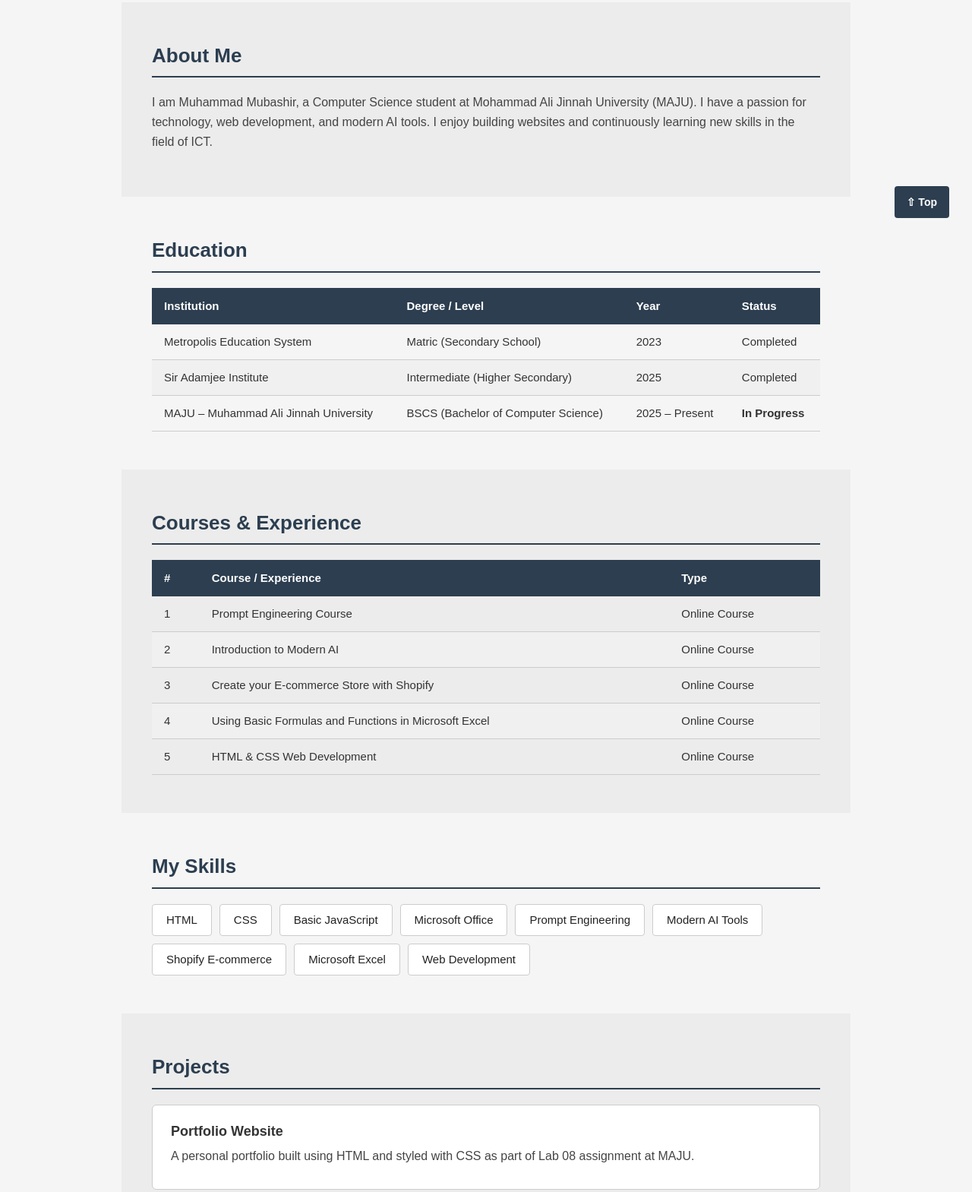
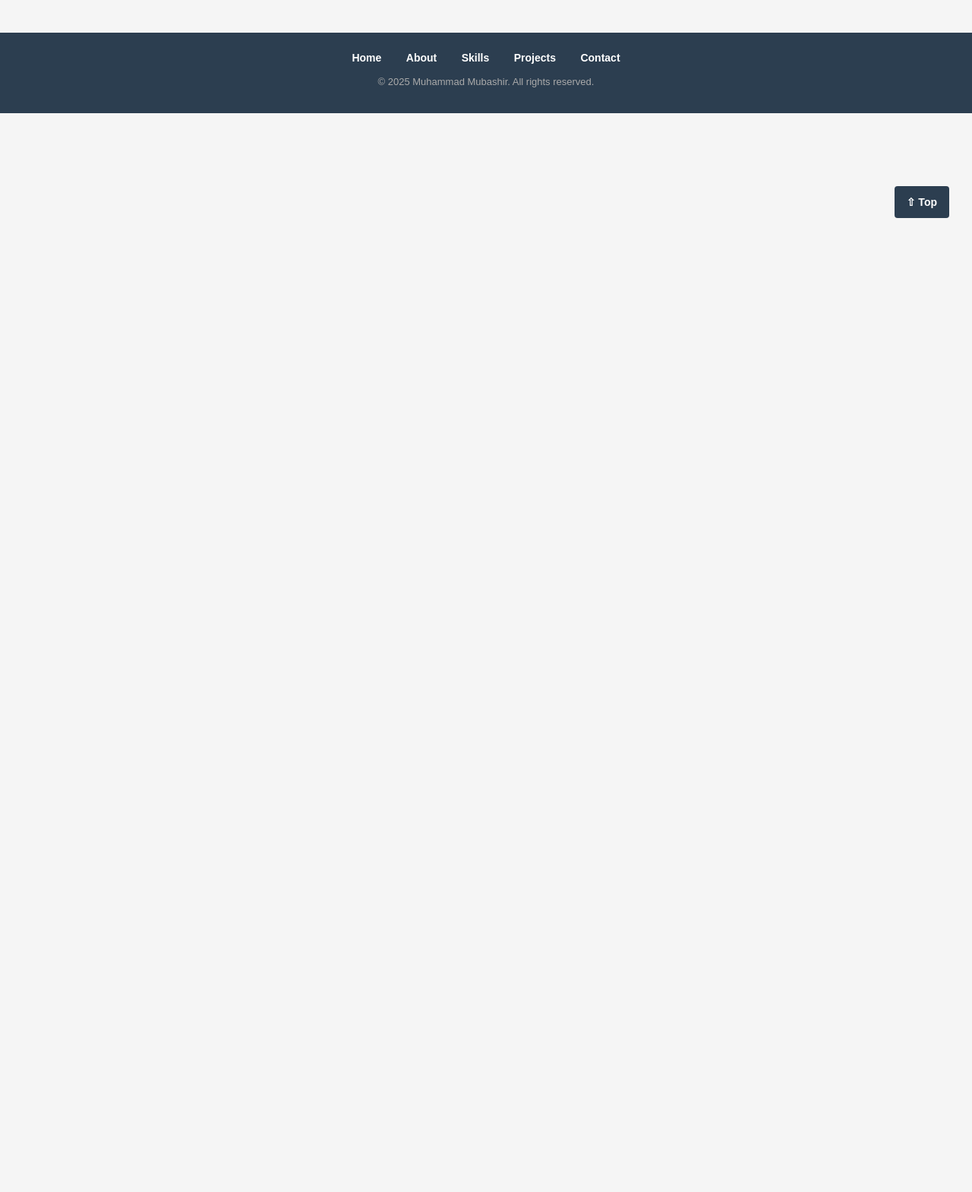
Before and after one commit to mubashiryameen/My-Portfolio, a plain HTML site: page index.html in a window 1280 px wide. Shown: the part 483-2052 px from the top of the page at 76% size. After the commit the page ends 800 px from the top, so only its background shows below. Drawn offline with Linux system fonts and the light colour scheme.

Commit message:
Add files via upload

```diff
--- a/index.html
+++ b/index.html
@@ -12,11 +12,10 @@
   <header id="top-nav">
     <span id="nav-name">Muhammad Mubashir</span>
     <nav>
-      <a href="#home">Home</a>
-      <a href="#about">About</a>
-      <a href="#education">Education</a>
-      <a href="#skills">Skills</a>
-      <a href="#projects">Projects</a>
+      <a href="index.html">Home</a>
+      <a href="about.html">About</a>
+      <a href="skills.html">Skills</a>
+      <a href="projects.html">Projects</a>
       <a href="contact.html" target="_blank">Contact</a>
     </nav>
   </header>
@@ -35,139 +34,18 @@
       </a>
     </section>
 
-    <!-- About Section -->
-    <section id="about" class="section alt-section">
-      <h2>About Me</h2>
-      <p>I am Muhammad Mubashir, a Computer Science student at Mohammad Ali Jinnah University (MAJU). I have a passion for technology, web development, and modern AI tools. I enjoy building websites and continuously learning new skills in the field of ICT.</p>
-    </section>
-
-    <!-- Education Section -->
-    <section id="education" class="section">
-      <h2>Education</h2>
-      <table class="edu-table">
-        <thead>
-          <tr>
-            <th>Institution</th>
-            <th>Degree / Level</th>
-            <th>Year</th>
-            <th>Status</th>
-          </tr>
-        </thead>
-        <tbody>
-          <tr>
-            <td>Metropolis Education System</td>
-            <td>Matric (Secondary School)</td>
-            <td>2023</td>
-            <td>Completed</td>
-          </tr>
-          <tr>
-            <td>Sir Adamjee Institute</td>
-            <td>Intermediate (Higher Secondary)</td>
-            <td>2025</td>
-            <td>Completed</td>
-          </tr>
-          <tr>
-            <td>MAJU – Muhammad Ali Jinnah University</td>
-            <td>BSCS (Bachelor of Computer Science)</td>
-            <td>2025 – Present</td>
-            <td class="in-progress">In Progress</td>
-          </tr>
-        </tbody>
-      </table>
-    </section>
-
-    <!-- Experience / Courses Section -->
-    <section id="experience" class="section alt-section">
-      <h2>Courses &amp; Experience</h2>
-      <table class="edu-table">
-        <thead>
-          <tr>
-            <th>#</th>
-            <th>Course / Experience</th>
-            <th>Type</th>
-          </tr>
-        </thead>
-        <tbody>
-          <tr>
-            <td>1</td>
-            <td>Prompt Engineering Course</td>
-            <td>Online Course</td>
-          </tr>
-          <tr>
-            <td>2</td>
-            <td>Introduction to Modern AI</td>
-            <td>Online Course</td>
-          </tr>
-          <tr>
-            <td>3</td>
-            <td>Create your E-commerce Store with Shopify</td>
-            <td>Online Course</td>
-          </tr>
-          <tr>
-            <td>4</td>
-            <td>Using Basic Formulas and Functions in Microsoft Excel</td>
-            <td>Online Course</td>
-          </tr>
-          <tr>
-            <td>5</td>
-            <td>HTML &amp; CSS Web Development</td>
-            <td>Online Course</td>
-          </tr>
-        </tbody>
-      </table>
-    </section>
-
-    <!-- Skills Section -->
-    <section id="skills" class="section">
-      <h2>My Skills</h2>
-      <ul class="skill-list">
-        <li class="skill-item">HTML</li>
-        <li class="skill-item">CSS</li>
-        <li class="skill-item">Basic JavaScript</li>
-        <li class="skill-item">Microsoft Office</li>
-        <li class="skill-item">Prompt Engineering</li>
-        <li class="skill-item">Modern AI Tools</li>
-        <li class="skill-item">Shopify E-commerce</li>
-        <li class="skill-item">Microsoft Excel</li>
-        <li class="skill-item">Web Development</li>
-      </ul>
-    </section>
-
-    <!-- Projects Section -->
-    <section id="projects" class="section alt-section">
-      <h2>Projects</h2>
-      <div class="project-card">
-        <h3>Portfolio Website</h3>
-        <p>A personal portfolio built using HTML and styled with CSS as part of Lab 08 assignment at MAJU.</p>
-      </div>
-      <div class="project-card">
-        <h3>HTML Lab Pages</h3>
-        <p>Various HTML pages created during ICT lab sessions covering forms, tables, and layouts.</p>
-      </div>
-    </section>
-
-    <!-- LinkedIn / External Link Section -->
-    <section id="links" class="section">
-      <h2>Find Me Online</h2>
-      <p>Connect with me professionally on LinkedIn:</p>
-      <a href="https://www.linkedin.com/in/muhammad-mubashir-44ba79386" target="_blank" class="link-card">
-        &#128279; linkedin.com/in/muhammad-mubashir
-      </a>
-    </section>
-
   </main>
 
   <!-- Back to Top Button -->
-  <a href="#home" id="back-to-top">&#8679; Top</a>
+  <a href="#top-nav" id="back-to-top">&#8679; Top</a>
 
   <!-- Footer -->
   <footer id="bottom-nav">
     <nav>
-      <a href="#home">Home</a>
-      <a href="#about">About</a>
-      <a href="#education">Education</a>
-      <a href="#skills">Skills</a>
-      <a href="#projects">Projects</a>
+      <a href="index.html">Home</a>
+      <a href="about.html">About</a>
+      <a href="skills.html">Skills</a>
+      <a href="projects.html">Projects</a>
       <a href="contact.html" target="_blank">Contact</a>
     </nav>
     <p class="footer-text">&copy; 2025 Muhammad Mubashir. All rights reserved.</p>
```
